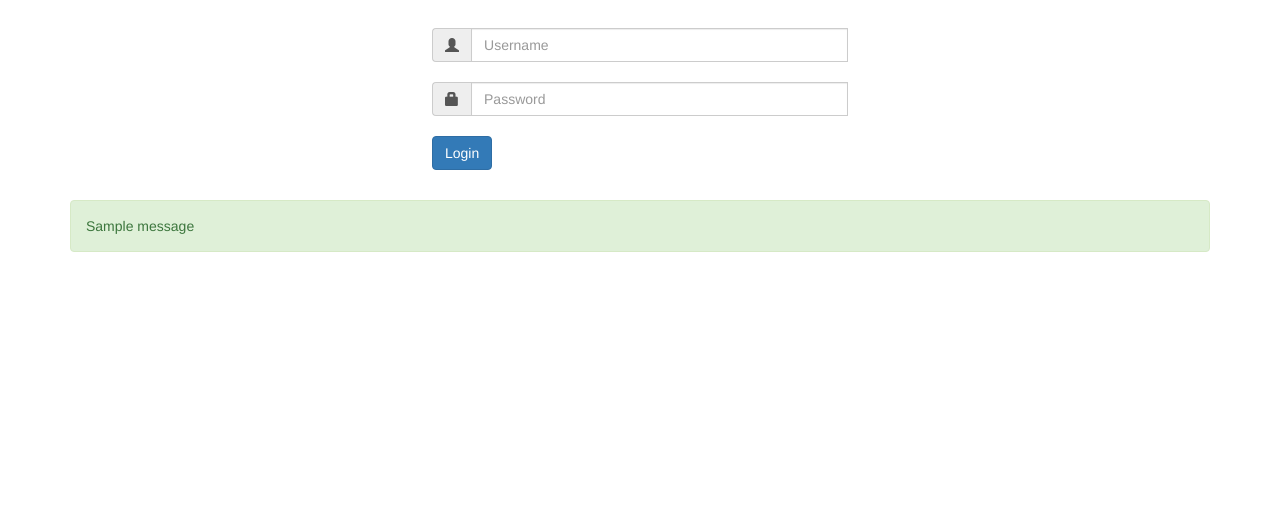
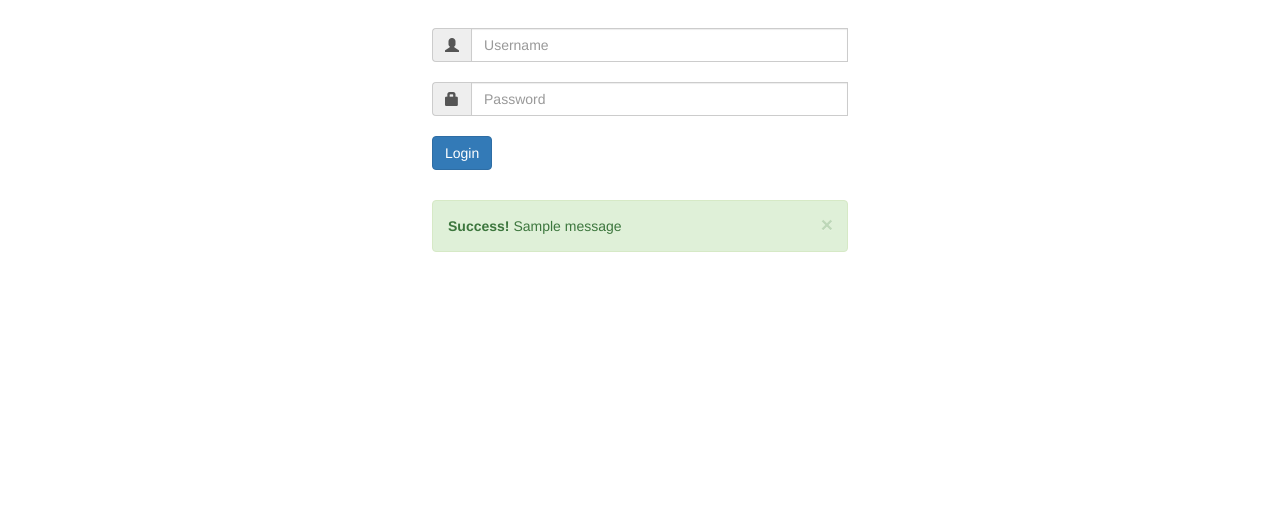
Before and after one commit to paulbellmann/ojuice, a Django app: page /accounts/login/ in a window 1280 px wide. Shown: the part 137-659 px from the top of the page. Run offline with Django 3.2, Linux system fonts and the light colour scheme; one stand-in notice (Sample message) is shown; some libraries are stand-ins or nearby versions.

Commit message:
+ make messages better

```diff
--- a/accounts/views.py
+++ b/accounts/views.py
@@ -10,7 +10,10 @@ def log_in(request):
     context = {
         'title': 'Log In'
     }
-    return render(request, 'login.html', context)
+    if not request.user.is_authenticated:
+        return render(request, 'login.html', context)
+    else:
+        return redirect('index')
 
 def log_on(request):
     username = request.POST['username']
@@ -18,13 +21,14 @@ def log_on(request):
     user = authenticate(request, username=username, password=password)
     if user is not None:
         login(request, user)
-        messages.add_message(request, messages.SUCCESS, "Successfully logged in.")
+        messages.add_message(request, messages.SUCCESS, "You are now logged in.")
         return redirect('index')
     else:
-        messages.add_message(request, messages.WARNING, "Wrong Password or Username!")
+        messages.add_message(request, messages.WARNING, "Password or Username is wrong.")
         return redirect('login')
 
 @login_required
 def log_out(request):
     logout(request)
+    messages.add_message(request, messages.INFO, "Succesfully logged out.")
     return redirect('index')
--- a/templates/login.html
+++ b/templates/login.html
@@ -1,17 +1,17 @@
 {% extends 'base.html' %}
 
-{% block title %} {{ title }} {% endblock title %}
+{% block title %}
+    {{ title }}
+{% endblock title %}
 
 {% block content %}
 <div class="container">
     <div class="row">
-
         <div class="col-md-12">
             <div class="logform">
                 <h2 style="padding-bottom: 10px;">Login to  Your Account</h2>
             </div>
         </div>
-
         <div class="col-md-12" id="log_in_form">
             <div class="logform">
                 <form action="{% url 'logon' %}" method="POST"> {% csrf_token %}
@@ -33,17 +33,16 @@
                 </form>
             </div>
         </div>
-
     </div>
     {% if messages %}
-    <br>
-    <div class="messages">
-        {% for message in messages %}
-        <div class="alert alert-{{ message.tags }} alert-dismissible" role="alert">
-            {{ message }}
+        <div class="messages logform">
+            {% for message in messages %}
+            <div class="alert alert-{{ message.tags }} alert-dismissible" role="alert">
+                <button type="button" class="close" data-dismiss="alert" aria-label="Close"><span aria-hidden="true">&times;</span></button>
+                <strong>{{message.tags|capfirst}}! </strong>{{ message }}
+            </div>
+            {% endfor %}
         </div>
-        {% endfor %}
-    </div>
     {% endif %}
 </div>
 {% endblock content %}
```
Also changed, not shown: templates/index.html (+4 -5 lines), db.sqlite3.
